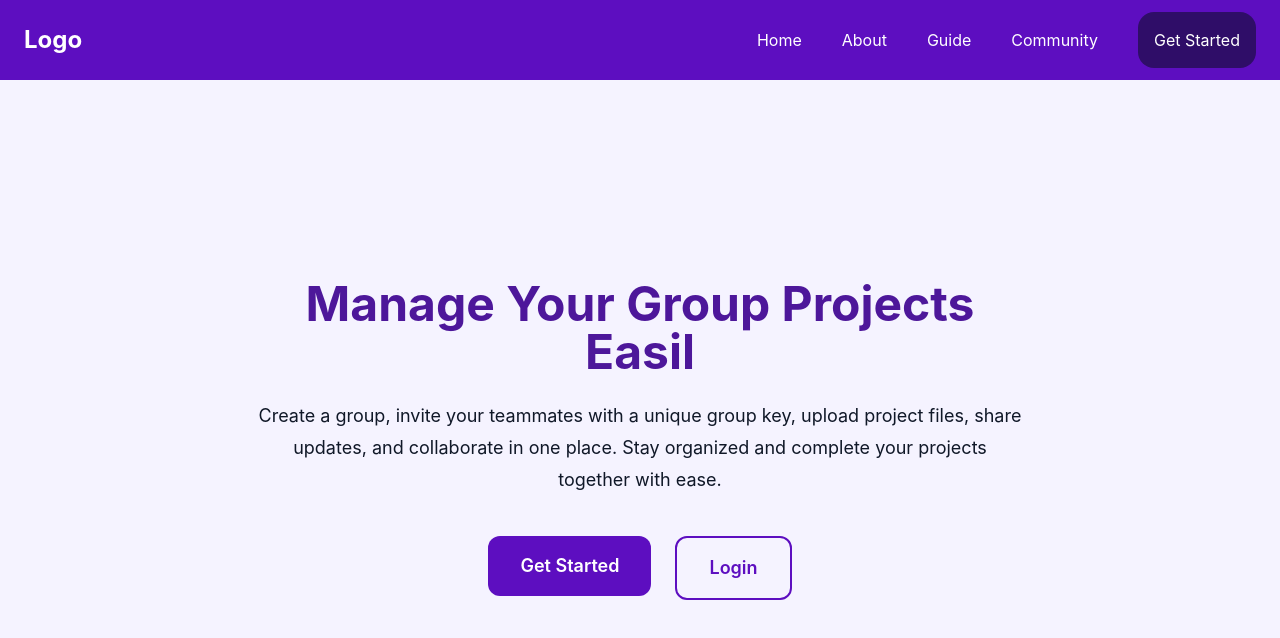
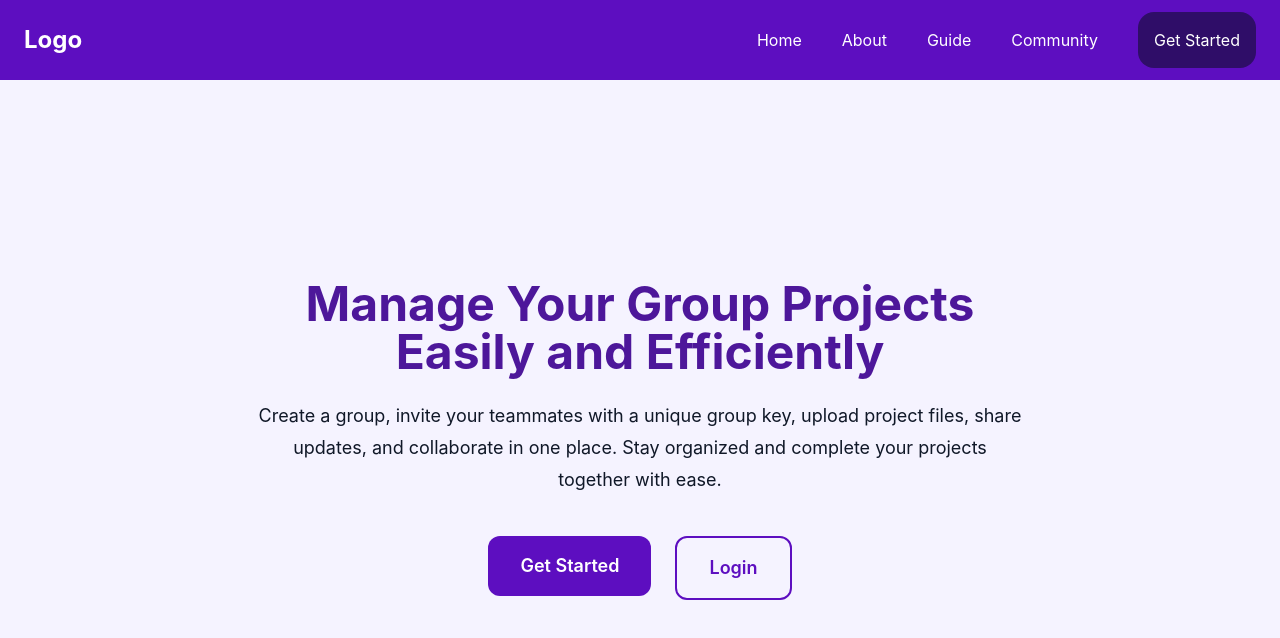
Before and after one commit to prd6/Group-Project-Manager, a React app in the folder Frontend/: page / in a window 1280 px wide. Shown: the top 638 px of the page. Built offline with nearby package versions, Linux system fonts and the light colour scheme; the HTML template or start-up script is replaced by a standard one.

Commit message:
fix: correct typo in Home component heading

```diff
--- a/Frontend/src/Pages/Home.jsx
+++ b/Frontend/src/Pages/Home.jsx
@@ -5,7 +5,7 @@ function Home() {
         <div className="min-h-[calc(100vh-5rem)] bg-violet-50 flex items-center justify-center px-6">
             <div className="max-w-3xl text-center">
                 <h1 className="text-5xl font-bold text-violet-900 mb-6">
-                    Manage Your Group Projects Easil
+                    Manage Your Group Projects Easily and Efficiently
                 </h1>
 
                 <p className="text-lg text-gray-900 leading-8 mb-10">
```
